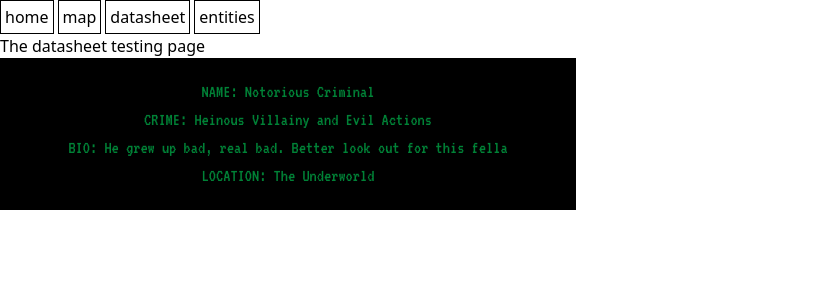
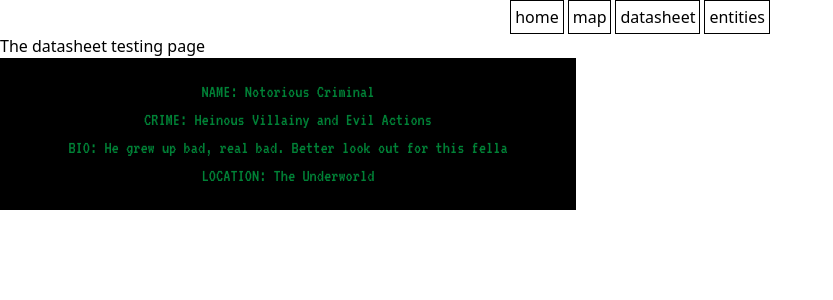
Before and after one commit to whohensee/world-building-app, a SvelteKit app: page /datasheet in a window 1280 px wide. Shown: the top 300 px of the page, without its empty margins (0-833 px from the left). Built offline with nearby package versions, Linux system fonts and the light colour scheme.

Commit message:
Update Homepage while testing

```diff
--- a/src/routes/+layout.svelte
+++ b/src/routes/+layout.svelte
@@ -14,7 +14,7 @@
 
 <svelte:head><link rel="icon" href={favicon} /></svelte:head>
 
-<nav class="flex gap-1">
+<nav class="flex justify-center gap-1">
 	<a class="border border-black p-1" href={path_home} aria-label="home">home</a>
 	<a class="border border-black p-1" href={path_map} aria-label="map">map</a>
 	<a class="border border-black p-1" href={path_datasheet} aria-label="datasheet">datasheet</a>
--- a/src/routes/+page.svelte
+++ b/src/routes/+page.svelte
@@ -1,2 +1,4 @@
-<h1>Welcome to SvelteKit</h1>
-<p>Visit <a href="https://svelte.dev/docs/kit">svelte.dev/docs/kit</a> to read the documentation</p>
+<div class="flex flex-col items-center">
+	<h1 class="text-3xl">Welcome to the world-building app</h1>
+	<p class="text-xl">Try the different links to check out the testing features.</p>
+</div>
```
